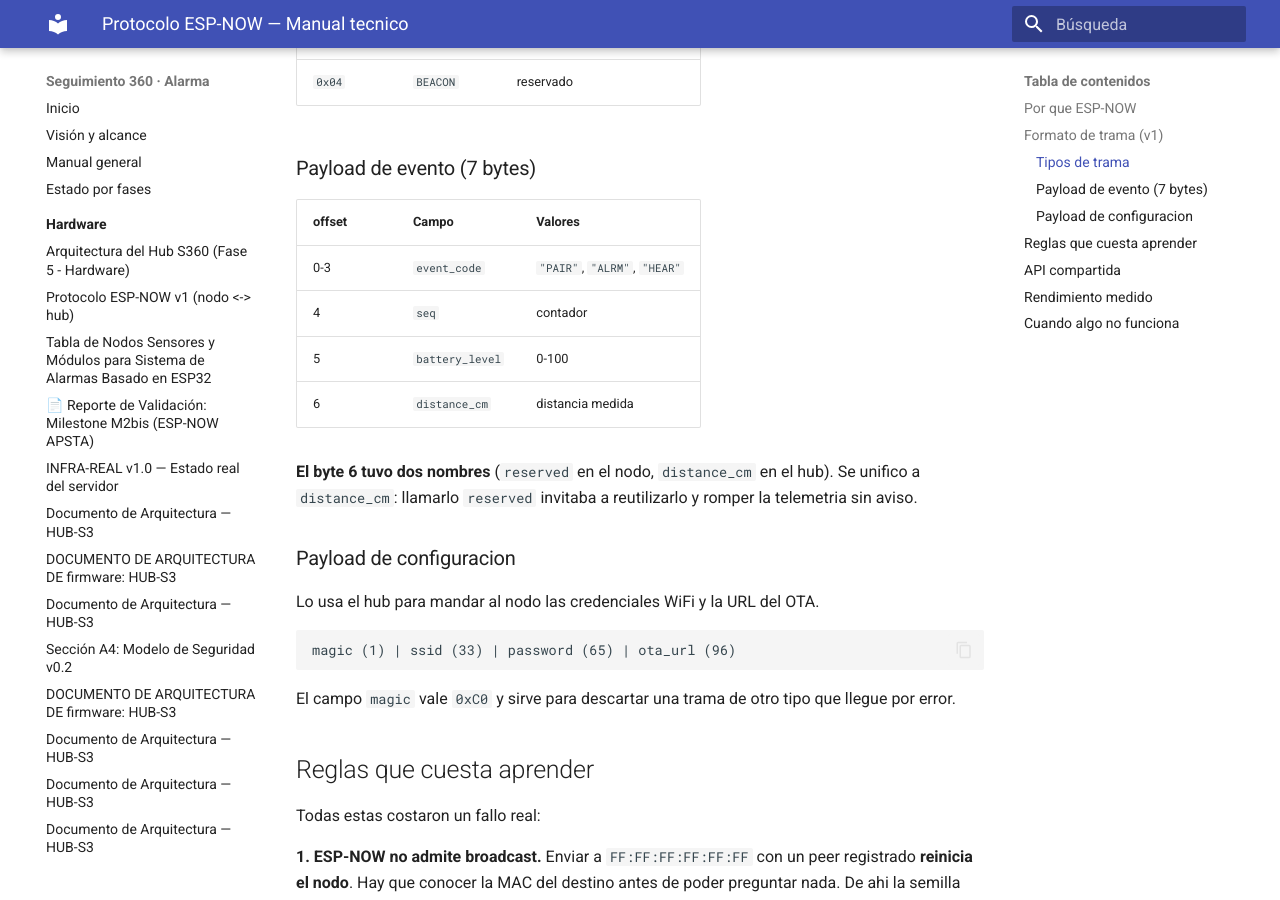
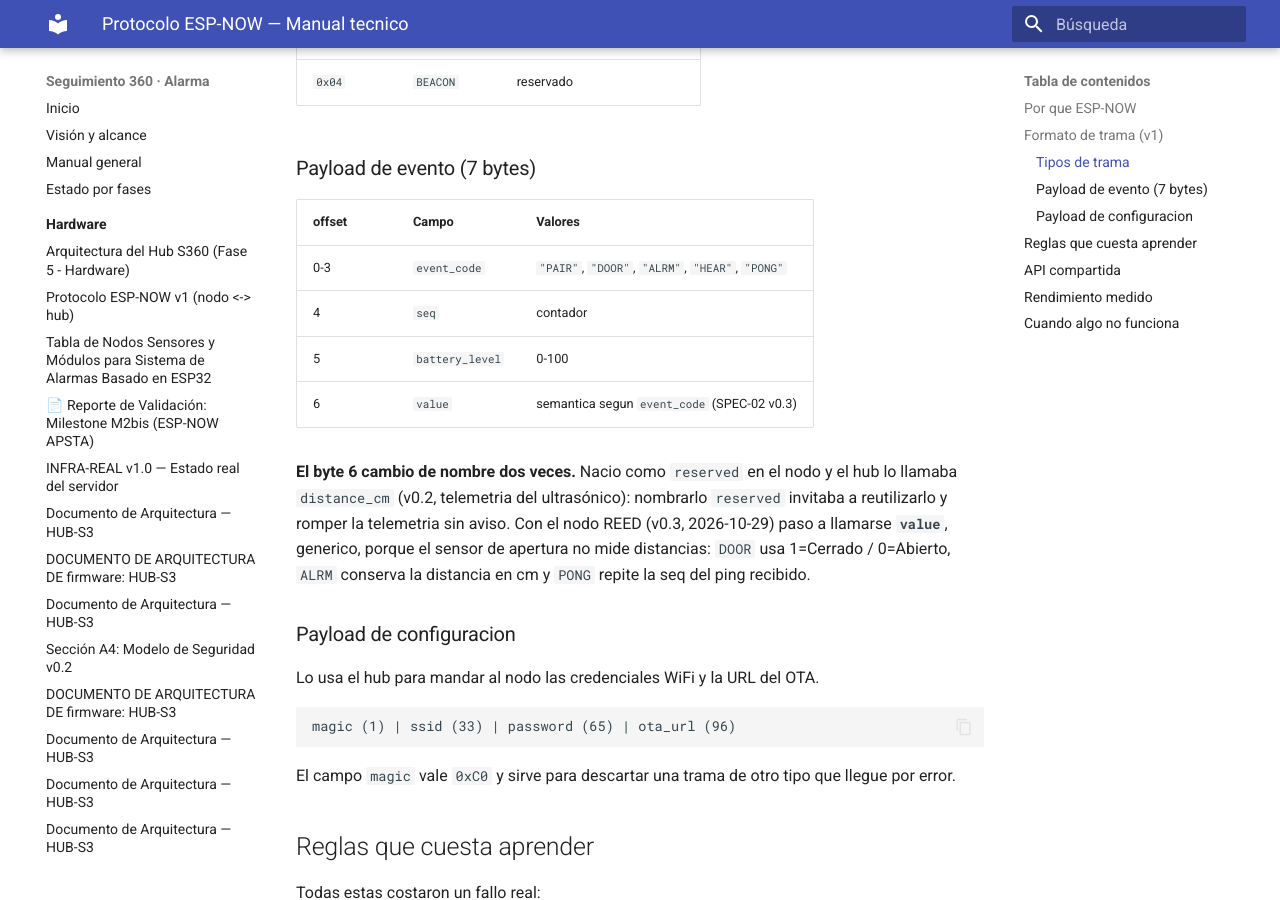
Before and after one commit to khalifa63/seguimiento360-alarma, an MkDocs documentation site: the page built from docs/manuales/tecnico/protocolo-comun.md, in a window 1280 px wide and 900 px high, scrolled down 1421 px. Built offline with MkDocs 1.6.1 and Material for MkDocs 9.7.7, drawn with Linux system fonts in a browser that asks for light colours.

Commit message:
docs+flows: sincroniza el flow versionado con produccion y corrige el protocolo
- backend/nodered-flows/flows.json estaba una version atras: traia el INSERT
  event que fallaba en silencio, la salud con la columna distance_cm (ya
  renombrada a value) y el overview sin el join de device_type. Se reemplaza
  por el snapshot sanitizado del flow vivo (154 nodos, mismo conjunto de ids);
  su SQL de salud se ejecuta verificado contra la BD real.
- docs/manuales/tecnico/protocolo-comun.md decia que el byte 6 es
  distance_cm: doc base para crear nodos nuevos. Corregido a value (SPEC-02
  v0.3) con la historia de los dos renombres y los codigos DOOR y PONG.
- spec 02-interfaces: HUB-IF-005 agrega PONG; HUB-IF-010 apunta al nodo reed
  como implementacion vigente.
- AT-003: nota de que sus evidencias usan el nombre historico distance_cm.
- README del portal: el OJO sobre DOOR Abierto/Cerrado ya estaba resuelto
  (d84b6b0); se documenta el alias transitorio value AS distance_cm.

```diff
--- a/docs/manuales/tecnico/protocolo-comun.md
+++ b/docs/manuales/tecnico/protocolo-comun.md
@@ -49,14 +49,17 @@ Cabecera: **19 bytes**. Payload maximo: **229 bytes** (el limite de ESP-NOW son
 
 | offset | Campo | Valores |
 |---|---|---|
-| 0-3 | `event_code` | `"PAIR"`, `"ALRM"`, `"HEAR"` |
+| 0-3 | `event_code` | `"PAIR"`, `"DOOR"`, `"ALRM"`, `"HEAR"`, `"PONG"` |
 | 4 | `seq` | contador |
 | 5 | `battery_level` | 0-100 |
-| 6 | `distance_cm` | distancia medida |
+| 6 | `value` | semantica segun `event_code` (SPEC-02 v0.3) |
 
-**El byte 6 tuvo dos nombres** (`reserved` en el nodo, `distance_cm` en el hub).
-Se unifico a `distance_cm`: llamarlo `reserved` invitaba a reutilizarlo y
-romper la telemetria sin aviso.
+**El byte 6 cambio de nombre dos veces.** Nacio como `reserved` en el nodo y
+el hub lo llamaba `distance_cm` (v0.2, telemetria del ultrasónico): nombrarlo
+`reserved` invitaba a reutilizarlo y romper la telemetria sin aviso. Con el
+nodo REED (v0.3, 2026-10-29) paso a llamarse **`value`**, generico, porque el
+sensor de apertura no mide distancias: `DOOR` usa 1=Cerrado / 0=Abierto,
+`ALRM` conserva la distancia en cm y `PONG` repite la seq del ping recibido.
 
 ### Payload de configuracion
 
```
Also changed, not shown: docs/firmware/specs/02-interfaces.md (+5 -3 lines), docs/firmware/specs/03-pruebas-aceptacion.md (+4 -0 lines), frontend/portal/README.md (+4 -3 lines), docs/infraestructura/snapshots/flows-produccion-20261030.json, 1 other file.
